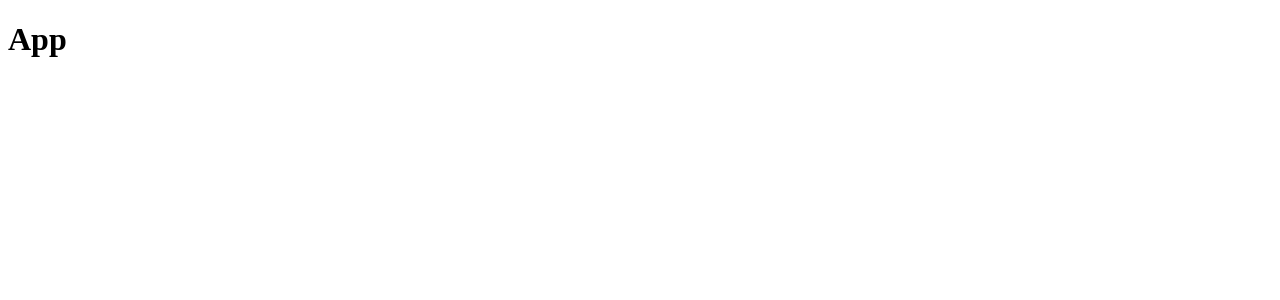
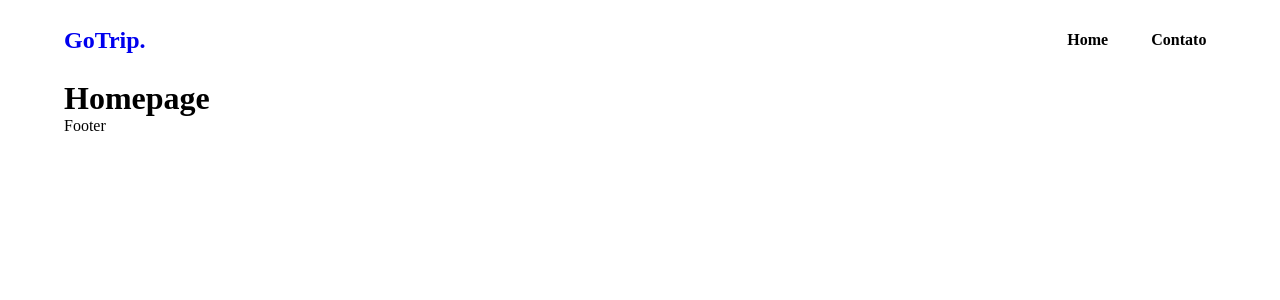
Before and after one commit to vitoroliveiradev/kaizen-frontend-project, a React (Vite) app: page / in a window 1280 px wide. Shown: the top 300 px of the page. Built offline with nearby package versions, Linux system fonts and the light colour scheme.

Commit message:
chore: Add routes in project and add base components for project: navbar component, container component and footer component

```diff
--- a/src/App.tsx
+++ b/src/App.tsx
@@ -1,7 +1,14 @@
+import { Outlet } from "react-router-dom";
+import { Navbar } from "./components/Navbar/Navbar";
+import { Footer } from "./components/Footer/Footer";
+import { Container } from "./components/Container/Container";
+
 export const App = () => {
   return (
-    <div>
-      <h1>App</h1>
-    </div>
-  )
-}
+    <Container>
+      <Navbar />
+      <Outlet />
+      <Footer />
+    </Container>
+  );
+};
--- /dev/null
+++ b/src/components/Container/Container.module.css
@@ -0,0 +1,4 @@
+.container {
+  max-width: 90%;
+  margin: 0 auto;
+}
--- /dev/null
+++ b/src/components/Container/Container.tsx
@@ -0,0 +1,11 @@
+import styles from "./Container.module.css";
+
+import { ReactNode } from "react";
+
+type PropsContainer = {
+  children: ReactNode;
+};
+
+export const Container = ({ children }: PropsContainer) => {
+  return <div className={styles.container}>{children}</div>;
+};
--- /dev/null
+++ b/src/components/Footer/Footer.tsx
@@ -0,0 +1,7 @@
+import styles from "./Footer.module.css";
+
+export const Footer = () => {
+  return (
+    <div>Footer</div>
+  )
+}
--- /dev/null
+++ b/src/components/Navbar/Navbar.module.css
@@ -0,0 +1,137 @@
+/* Botão menu mobile */
+.btnMenu {
+  display: none;
+}
+/* Botão menu mobile */
+
+/* Buttons */
+
+#firstHeader {
+  background-color: var(--white);
+  height: 80px;
+}
+
+#firstHeader .left a {
+  text-decoration: none;
+}
+
+#firstHeader .left a h2 {
+  font-weight: bold !important;
+  color: var(--purple-blue);
+  text-decoration: none;
+}
+
+#firstHeader nav {
+  height: 100%;
+  display: flex;
+  align-items: center;
+  justify-content: space-between;
+}
+
+#firstHeader nav ul {
+  list-style: none;
+  display: flex;
+  align-items: center;
+  gap: 1.5rem;
+}
+
+#firstHeader nav ul li a {
+  text-decoration: none;
+  color: var(--grey);
+  transition: all 0.3s ease-in-out;
+  font-weight: bold;
+  padding: 0.2rem 0.6rem;
+}
+
+#firstHeader nav ul li a:hover,
+#firstHeader nav ul li a:active {
+  color: var(--purple-blue);
+}
+
+#firstHeader .right ul .btnClose {
+  display: none;
+}
+
+.card-bottom a {
+  text-decoration: none;
+}
+
+.listUserSettings {
+  display: flex;
+  align-items: center;
+  gap: 1rem;
+}
+
+.listUserSettings li {
+  cursor: pointer;
+  color: var(--grey);
+  font-weight: bold;
+}
+
+.listUserSettings li:hover {
+  color: var(--purple-blue);
+}
+
+.logout {
+  color: rgb(155, 40, 40) !important;
+}
+
+.logout:hover {
+  color: red !important;
+}
+
+@media screen and (max-width: 768px) {
+  #firstHeader .right ul {
+    position: absolute;
+    background-color: rgba(0, 0, 0, 0.9);
+    top: -600%;
+    left: 0;
+    width: 100%;
+    flex-direction: column;
+    align-items: center;
+    justify-content: center;
+    height: 100vh;
+    z-index: 1;
+    transition: all 0.3s ease-in-out;
+  }
+
+  #firstHeader .right ul li a {
+    color: #fff;
+  }
+
+  #firstHeader .right ul.showList {
+    top: 0;
+  }
+
+  .activeUl {
+    top: 0;
+  }
+
+  #firstHeader .right ul .btnClose {
+    display: block;
+    position: absolute;
+    background-color: transparent;
+    color: #fff;
+    border: none;
+    font-size: 2rem;
+    font-weight: bold;
+    top: 0.5rem;
+    right: 1rem;
+    width: fit-content;
+  }
+
+  #firstHeader .right ul .btnClose:hover {
+    color: var(--purple-blue);
+  }
+
+  .btnMenu {
+    display: block;
+    border: none;
+    cursor: pointer;
+    background-color: transparent;
+  }
+
+  .btnMenu img {
+    max-width: 20px;
+  }
+}
--- /dev/null
+++ b/src/components/Navbar/Navbar.tsx
@@ -0,0 +1,41 @@
+import styles from "./Navbar.module.css";
+
+import { useState } from "react";
+import { NavLink } from "react-router-dom";
+
+import { CiMenuFries } from "react-icons/ci";
+
+export const Navbar = () => {
+  const [showMenu, setShowMenu] = useState(false);
+
+  return (
+    <header id={styles.firstHeader}>
+      <nav>
+        <div className={styles.left}>
+          <NavLink to="/">
+            <h2>GoTrip.</h2>
+          </NavLink>
+        </div>
+        <div className={styles.right}>
+          <ul className={showMenu == true ? styles.showList : ""}>
+            <button
+              className={styles.btnClose}
+              onClick={() => setShowMenu(false)}
+            >
+              X
+            </button>
+            <li onClick={() => setShowMenu(false)}>
+              <NavLink to="/">Home</NavLink>
+            </li>
+            <li onClick={() => setShowMenu(false)}>
+              <NavLink to="/contact">Contato</NavLink>
+            </li>
+          </ul>
+          <button className={styles.btnMenu} onClick={() => setShowMenu(true)}>
+            <CiMenuFries />
+          </button>
+        </div>
+      </nav>
+    </header>
+  );
+};
--- a/src/index.css
+++ b/src/index.css
@@ -1,3 +1,9 @@
+* {
+  margin: 0;
+  padding: 0;
+  box-sizing: border-box;
+}
+
 :root {
   --bg-primary: "#aa4a2e";
 }
--- a/src/main.tsx
+++ b/src/main.tsx
@@ -2,9 +2,24 @@ import React from "react";
 import ReactDOM from "react-dom/client";
 import { App } from "./App.tsx";
 import "./index.css";
+import { RouterProvider, createBrowserRouter } from "react-router-dom";
+import { Home } from "./routes/Home/Home.tsx";
+
+const router = createBrowserRouter([
+  {
+    path: "/",
+    element: <App />,
+    children: [
+      {
+        path: "/",
+        element: <Home />,
+      },
+    ],
+  },
+]);
 
 ReactDOM.createRoot(document.getElementById("root")!).render(
   <React.StrictMode>
-    <App />
+    <RouterProvider router={router} />
   </React.StrictMode>
 );
--- /dev/null
+++ b/src/routes/Home/Home.tsx
@@ -0,0 +1,9 @@
+import styles from "./Home.module.css";
+
+export const Home = () => {
+  return (
+    <div>
+      <h1>Homepage</h1>
+    </div>
+  );
+};
```
Also changed, not shown: src/components/Footer/Footer.module.css (added), src/routes/Home/Home.module.css (added).
